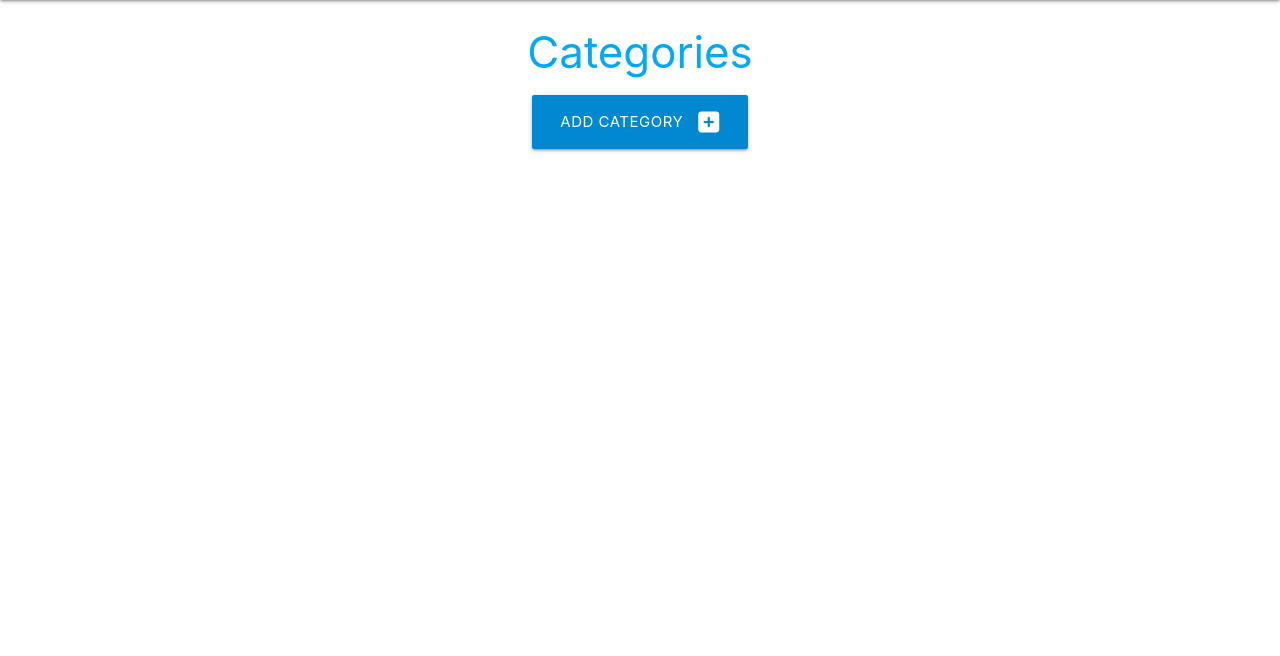
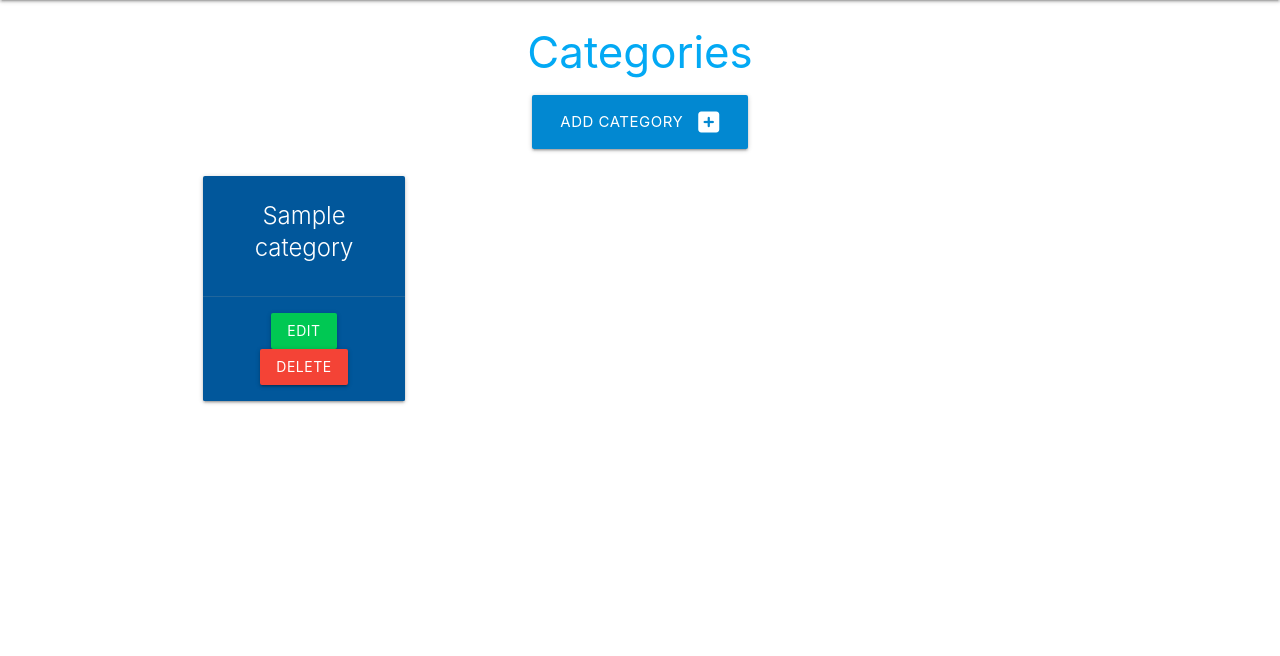
Before and after one commit to AlrxDaley/TaskManagerApp, a Flask app: page /categories in a window 1280 px wide. Shown: the part 64-720 px from the top of the page. Run offline with Flask 2, Linux system fonts and the light colour scheme; tables that the repository leaves empty hold one stand-in row (values such as "Sample post").

Commit message:
figured out what went wrong and fixed it , also added the full CRUD functionality for the different categories

```diff
--- a/taskmanager/__init__.py
+++ b/taskmanager/__init__.py
@@ -9,7 +9,6 @@ app = Flask(__name__)
 
 app.config["SECRET_KEY"] = os.environ.get("SECRET_KEY")
 app.config["SQLALCHEMY_DATABASE_URI"] = os.environ.get("DB_URL")
-print(app.config)
 db = SQLAlchemy(app)
 
 from taskmanager import routes
--- a/taskmanager/routes.py
+++ b/taskmanager/routes.py
@@ -1,3 +1,4 @@
+from unicodedata import category
 from flask import redirect, render_template, request, url_for
 from taskmanager import app, db
 from taskmanager.models import Category, Task
@@ -8,7 +9,8 @@ def home():
 
 @app.route("/categories")
 def categories():
-    return render_template("categories.html")
+    categories = list(Category.query.order_by(Category.category_name).all())
+    return render_template("categories.html", categories=categories)
 
 
 @app.route("/add_category", methods=["GET", "POST"])
@@ -19,3 +21,20 @@ def add_category():
         db.session.commit()
         return redirect(url_for("categories"))
     return render_template("add_category.html")
+
+@app.route("/edit_category/<int:category_id>", methods=["GET","POST"])
+def edit_category(category_id):
+    category = Category.query.get_or_404(category_id)
+    if request.method == "POST":
+        category.category_name = request.form.get("category_name")
+        db.session.add(category)
+        db.session.commit()
+        return redirect(url_for("categories"))
+    return render_template("edit_category.html", category=category)
+
+@app.route("/delete_category/<int:category_id>")
+def delete_category(category_id):
+    category = Category.query.get_or_404(category_id)
+    db.session.delete(category)
+    db.session.commit()
+    return redirect(url_for("categories"))
--- a/taskmanager/templates/categories.html
+++ b/taskmanager/templates/categories.html
@@ -5,10 +5,25 @@
 
 <div class="row">
     <div class="col s12 center-align">
-        <a href="{{ url_for('categories') }}" class="btn-large light-blue darken-2">
+        <a href="{{ url_for('add_category') }}" class="btn-large light-blue darken-2">
             Add Category <i class="fas fa-plus-square right"></i>
         </a>
     </div>
 </div>
+<div class="row">
+    {% for category in categories %}
+    <div class="col s12 m6 l3">
+      <div class="card light-blue darken-4 center-align">
+        <div class="card-content white-text">
+          <span class="card-title">{{ category.category_name }}</span>
+        </div>
+        <div class="card-action">
+          <a href="{{ url_for('edit_category', category_id=category.id) }}" class="btn green accent-4">Edit</a>
+          <a href="{{ url_for('delete_category', category_id=category.id) }}" class="btn red">Delete</a>
+        </div>
+      </div>
+    </div>
+    {% endfor %}
+  </div>
 
 {% endblock %}
```
Also changed, not shown: taskmanager/templates/edit_category.html (added, +27 -0 lines), taskmanager/templates/base.html (line endings or trailing spaces).
